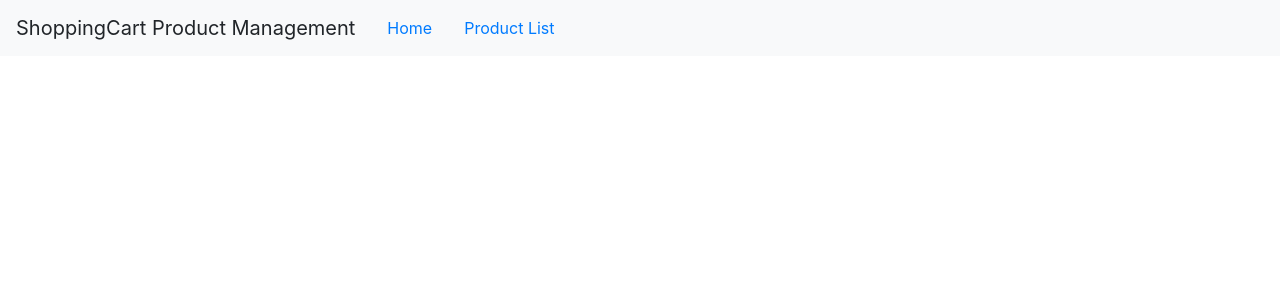
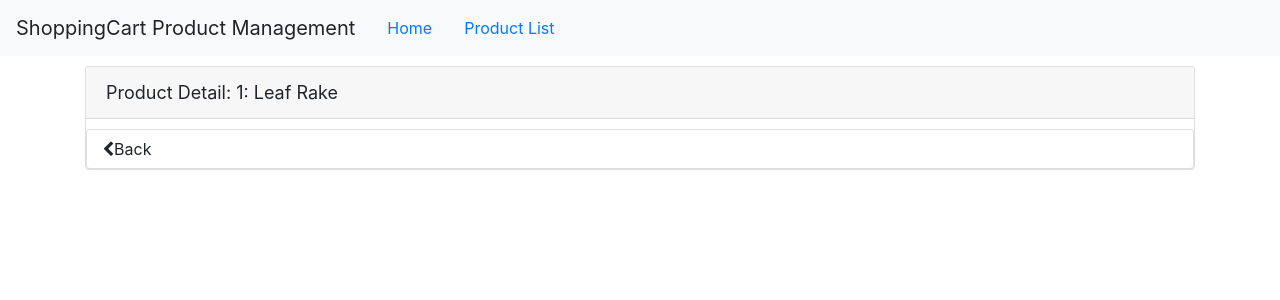
Before and after one commit to saqkhan1995/APM, an Angular app: page /products/1 in a window 1280 px wide. Shown: the top 300 px of the page. Built offline with nearby package versions, Linux system fonts and the light colour scheme.

Commit message:
3rdnov
3rdnov

```diff
--- a/src/app/products/product-detail.component.html
+++ b/src/app/products/product-detail.component.html
@@ -2,4 +2,10 @@
   <div class = 'card-header'>
     {{pageTitle + ': '+product.productName}}
   </div>
+  <div class = 'card footer'>
+      <button class = 'btn btn-outline secondary'
+              (click) = 'onBack()' style = 'width :80px'>
+      <i class = 'fa fa-chevron-left'></i>Back
+      </button>
+  </div>
 </div>
--- a/src/app/products/product-detail.component.ts
+++ b/src/app/products/product-detail.component.ts
@@ -1,5 +1,7 @@
 import { Component, OnInit } from '@angular/core';
 import { IProduct } from './product';
+
+import { ActivatedRoute, Router } from '@angular/router';
 
 @Component({
   templateUrl: './product-detail.component.html',
@@ -10,9 +12,25 @@
   pageTitle : string = 'Product Detail';
   product : IProduct;
 
-  constructor() { }
+  constructor(private route: ActivatedRoute,
+              private router: Router) { }
 
   ngOnInit() {
+    let id = +this.route.snapshot.paramMap.get('id');
+    this.pageTitle+=`: ${id}`;
+    this.product = {
+      'productId' : id,
+      'productName': 'Leaf Rake',
+      'productCode': 'GDN-0011',
+      'releaseDate': 'March 19, 2016',
+      'description': 'Leaf rake with 48-inch wooden handle.',
+      'price': 19.95,
+      'starRating': 3.2,
+      'imageUrl': 'https://openclipart.org/image/300px/svg_to_png/26215/Anonymous_Leaf_Rake.png'
+    }
   }
 
+  onBack(): void {
+    this.router.navigate(['/products']);
+  }
 }
--- a/src/app/products/product-list.component.html
+++ b/src/app/products/product-list.component.html
@@ -42,7 +42,11 @@
                      [style.width.px] = 'imageWidth'
                      [style.margin.px] = 'imageMargin'>
               </td>
-              <td>{{product.productName}}</td>
+              <td>
+                <a [routerLink] = "['/products',product.productId]">
+                   {{product.productName}}
+                </a>
+              </td>
               <td>{{product.productCode | lowercase | convertToSpaces: '-'}}</td>
               <td>{{product.releaseDate}}</td>
               <td>{{product.price | currency : 'USD' : 'symbol' : '1.2-2'}}</td>
```
